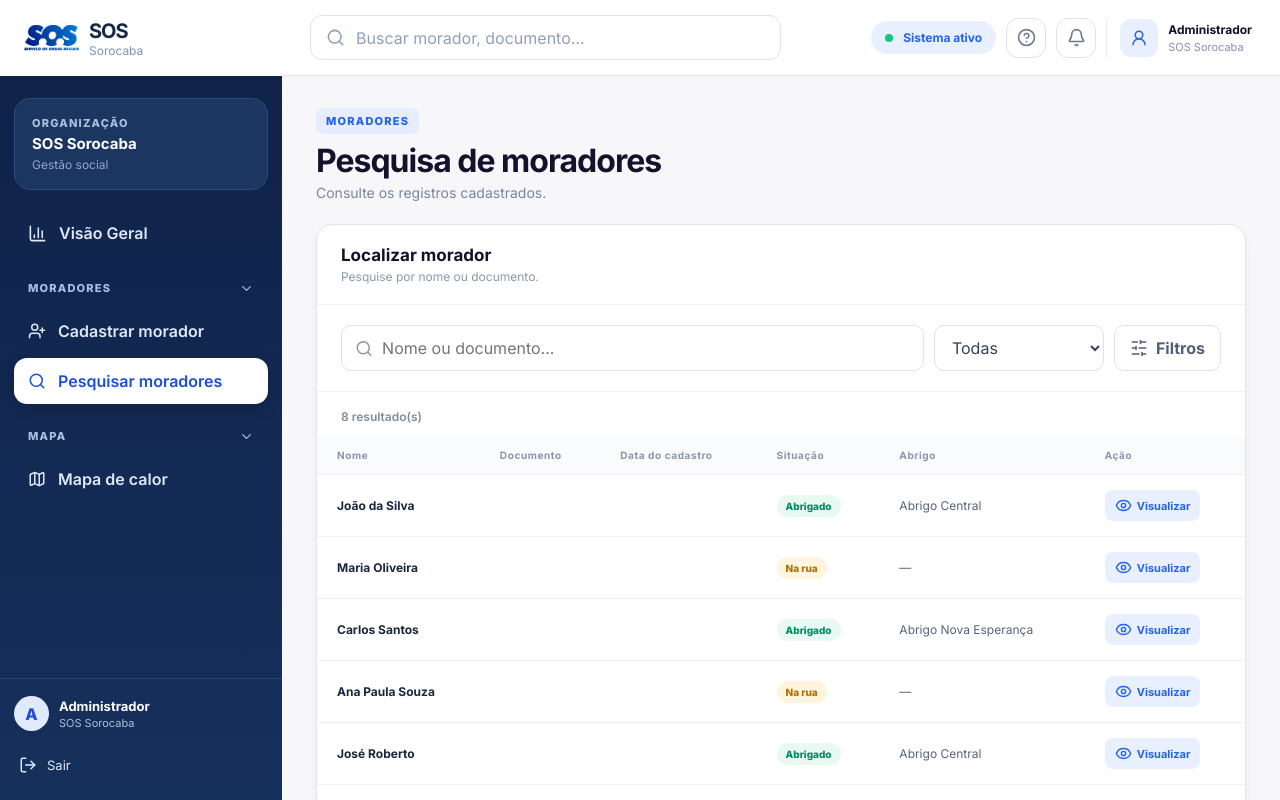
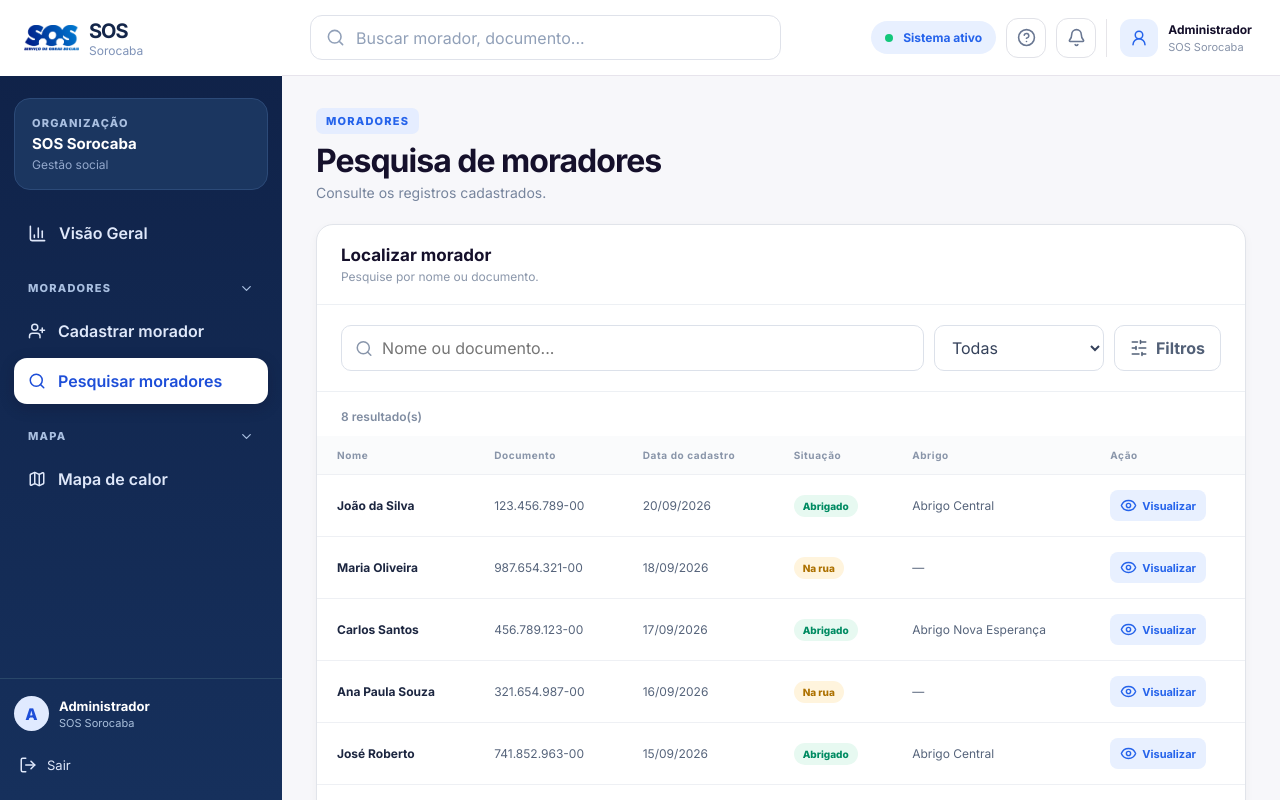
Before and after one commit to rafasyk/sos-sorocaba-main, a React (Vite) app: page /pesquisa in a window 1280 px wide. Shown: the top 800 px of the page. Built offline with nearby package versions, Linux system fonts and the light colour scheme.

Commit message:
arrumar cadastro moradores

```diff
--- a/src/pages/Dashboard.tsx
+++ b/src/pages/Dashboard.tsx
@@ -42,7 +42,7 @@ export default function Dashboard() {
         <section className="panel">
           <div className="panel-heading"><div><h2>Últimos cadastros</h2><p>Registros recentes.</p></div></div>
           <div className="mini-list">
-            {moradores.slice(0, 5).map(m => <div className="mini-row" key={m.id}><div className="avatar small">{m.nome[0]}</div><div><strong>{m.nome}</strong><span>{m.dataCadastro}</span></div><b className={m.situacao === "Abrigado" ? "tag green" : "tag orange"}>{m.situacao}</b></div>)}
+            {moradores.slice(0, 5).map(m => <div className="mini-row" key={m.id}><div className="avatar small">{m.nome[0]}</div><div><strong>{m.nome}</strong><span>{m.dataFicha}</span></div><b className={m.situacao === "Abrigado" ? "tag green" : "tag orange"}>{m.situacao}</b></div>)}
           </div>
         </section>
       </div>
--- a/src/pages/PesquisaMoradores.tsx
+++ b/src/pages/PesquisaMoradores.tsx
@@ -10,7 +10,7 @@ export default function PesquisaMoradores() {
 
   const results = useMemo(() => moradores.filter(m => {
     const q = query.toLowerCase();
-    const matchesText = m.nome.toLowerCase().includes(q) || m.documento.includes(q);
+    const matchesText = m.nome.toLowerCase().includes(q) || m.numeroDocumento.includes(q);
     const matchesStatus = situacao === "Todas" || m.situacao === situacao;
     return matchesText && matchesStatus;
   }), [query, situacao]);
@@ -30,7 +30,7 @@ export default function PesquisaMoradores() {
         <div className="results-count">{results.length} resultado(s)</div>
         <div className="table-wrap">
           <table><thead><tr><th>Nome</th><th>Documento</th><th>Data do cadastro</th><th>Situação</th><th>Abrigo</th><th>Ação</th></tr></thead>
-          <tbody>{results.map(m => <tr key={m.id}><td><strong>{m.nome}</strong></td><td>{m.documento}</td><td>{m.dataCadastro}</td><td><span className={`tag ${m.situacao === "Abrigado" ? "green" : "orange"}`}>{m.situacao}</span></td><td>{m.abrigo || "—"}</td><td><button className="table-action" onClick={() => navigate(`/morador/${m.id}`)}><Eye size={17}/> Visualizar</button></td></tr>)}</tbody></table>
+          <tbody>{results.map(m => <tr key={m.id}><td><strong>{m.nome}</strong></td><td>{m.numeroDocumento}</td><td>{m.dataFicha}</td><td><span className={`tag ${m.situacao === "Abrigado" ? "green" : "orange"}`}>{m.situacao}</span></td><td>{m.abrigo || "—"}</td><td><button className="table-action" onClick={() => navigate(`/morador/${m.id}`)}><Eye size={17}/> Visualizar</button></td></tr>)}</tbody></table>
         </div>
       </section>
     </>
```
